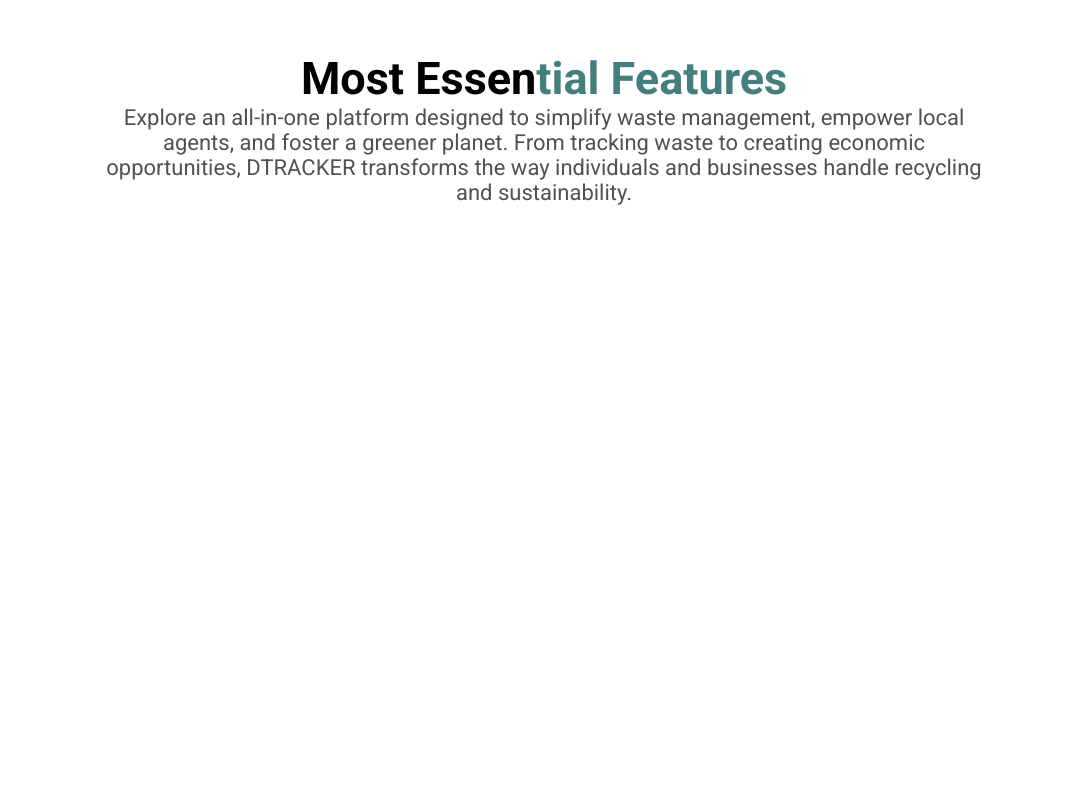
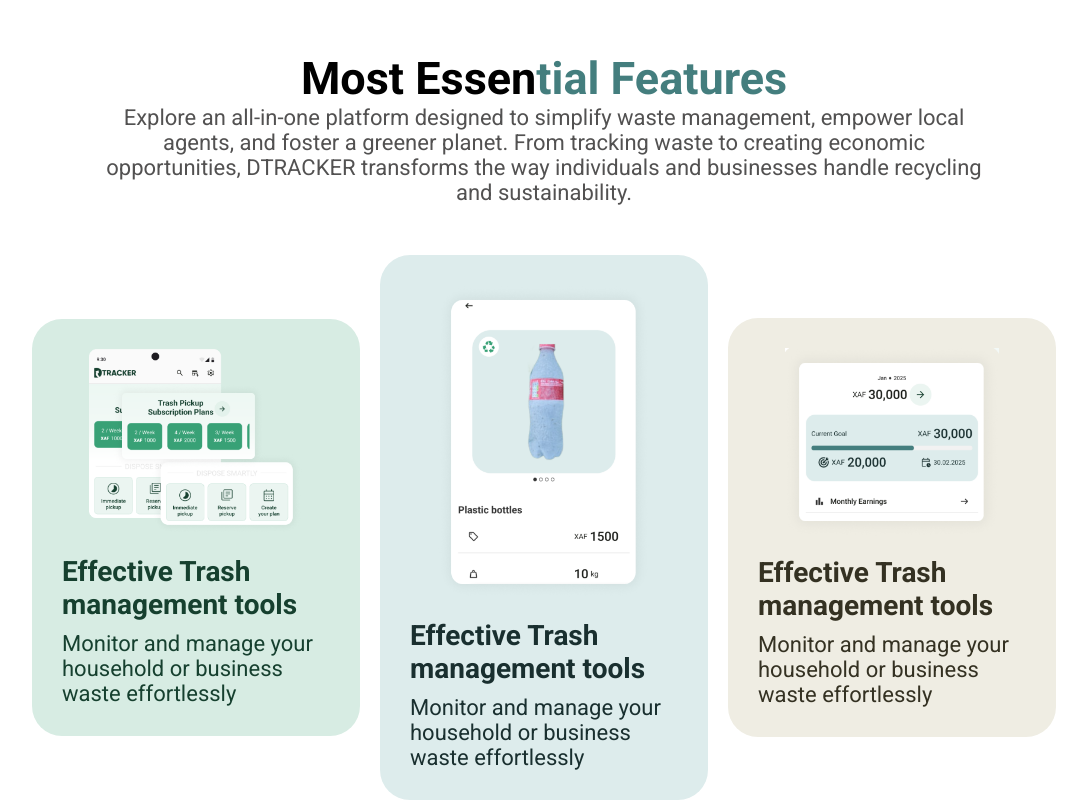
Before and after one commit to carrington-115/dtracker-website, a Next.js app: page / in a window 1280 px wide. Shown: the part 620-1420 px from the top of the page, without its empty margins (96-1183 px from the left). Before the commit the page ends 875 px from the top, so only its background shows below. Built offline with nearby package versions, Linux system fonts and the light colour scheme.

Commit message:
built the features section of the website and added it to the website

```diff
--- a/src/components/FeaturesCard.tsx
+++ b/src/components/FeaturesCard.tsx
@@ -21,10 +21,23 @@
     >
       <img src={imgLink} alt="image link" />
       <div className="content">
-        <h3 style={{ ...textFontStyles.headline.headlinemediumBold }}>
+        <h3
+          style={{
+            ...textFontStyles.headline.headlineMediumBold,
+            fontWeight: "bold",
+            lineHeight: "normal",
+          }}
+        >
           {title}
         </h3>
-        <p style={{ ...textFontStyles.title.titleLargeRegular }}>{body}</p>
+        <p
+          style={{
+            ...textFontStyles.title.titleLargeRegular,
+            lineHeight: "normal",
+          }}
+        >
+          {body}
+        </p>
       </div>
     </Container>
   );
@@ -34,6 +47,12 @@
   display: flex;
   flex-direction: column;
   gap: 20px;
+  padding: 30px;
+  border-radius: 30px;
+  align-items: center;
+  img {
+    width: 80%;
+  }
   .content {
     display: flex;
     flex-direction: column;
--- a/src/components/FeaturesSection.tsx
+++ b/src/components/FeaturesSection.tsx
@@ -1,8 +1,10 @@
 "use client";
 
+import { cardsData } from "@/constants";
 import { colors, textFontStyles } from "@/styles";
 import React from "react";
 import styled from "styled-components";
+import FeaturesCard from "./FeaturesCard";
 
 export default function componentName() {
   return (
@@ -36,7 +38,11 @@
           individuals and businesses handle recycling and sustainability.
         </p>
       </div>
-      <div className="contents-cards"></div>
+      <div className="contents-cards">
+        {cardsData.map((props, index) => (
+          <FeaturesCard key={index} {...props} />
+        ))}
+      </div>
     </Container>
   );
 }
@@ -59,4 +65,11 @@
       line-height: normal;
     }
   }
+  .contents-cards {
+    display: flex;
+    width: 80%;
+    justify-content: space-between;
+    align-items: center;
+    gap: 20px;
+  }
 `;
--- a/src/constants.ts
+++ b/src/constants.ts
@@ -61,4 +61,4 @@
   },
 ];
 
-export { roboto, headerLinks };
+export { roboto, headerLinks, cardsData };
```
Also changed, not shown: public/images/trash-management.png (renamed from public/images/trashh-management.png).
